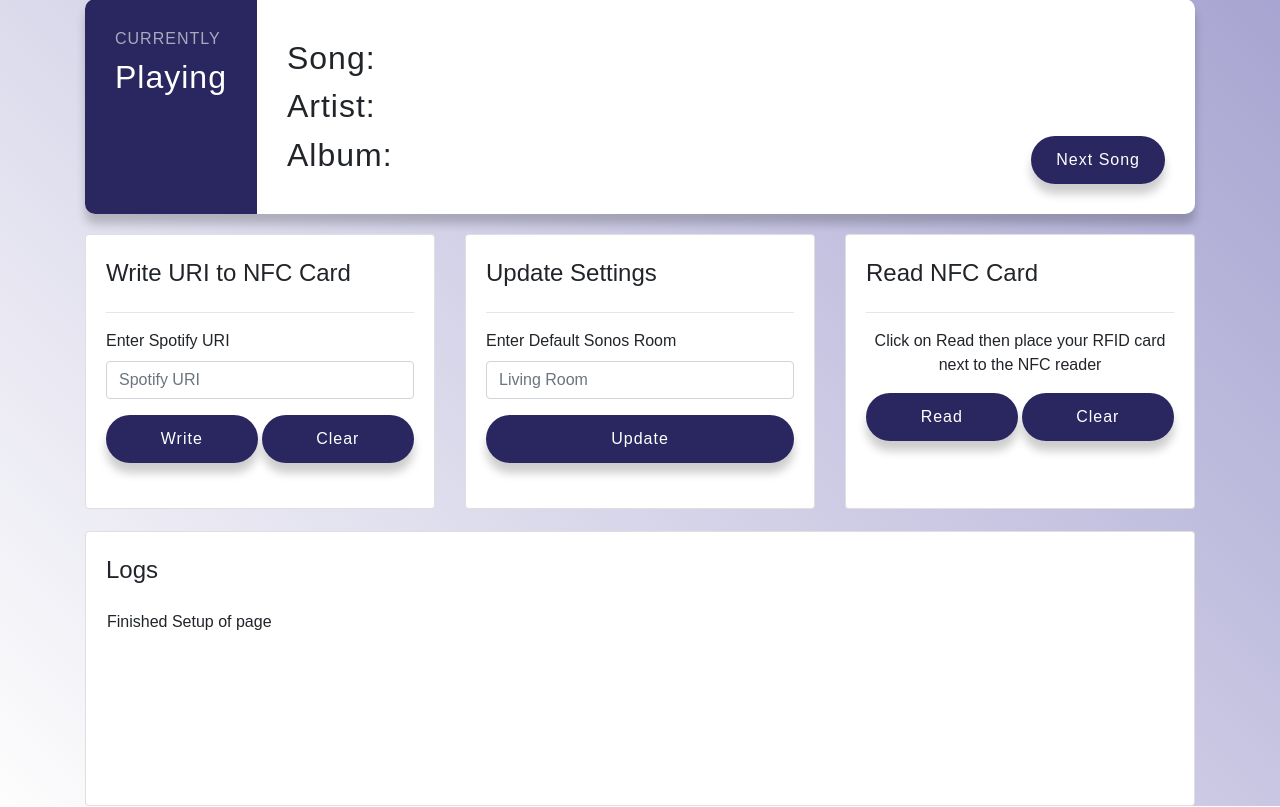
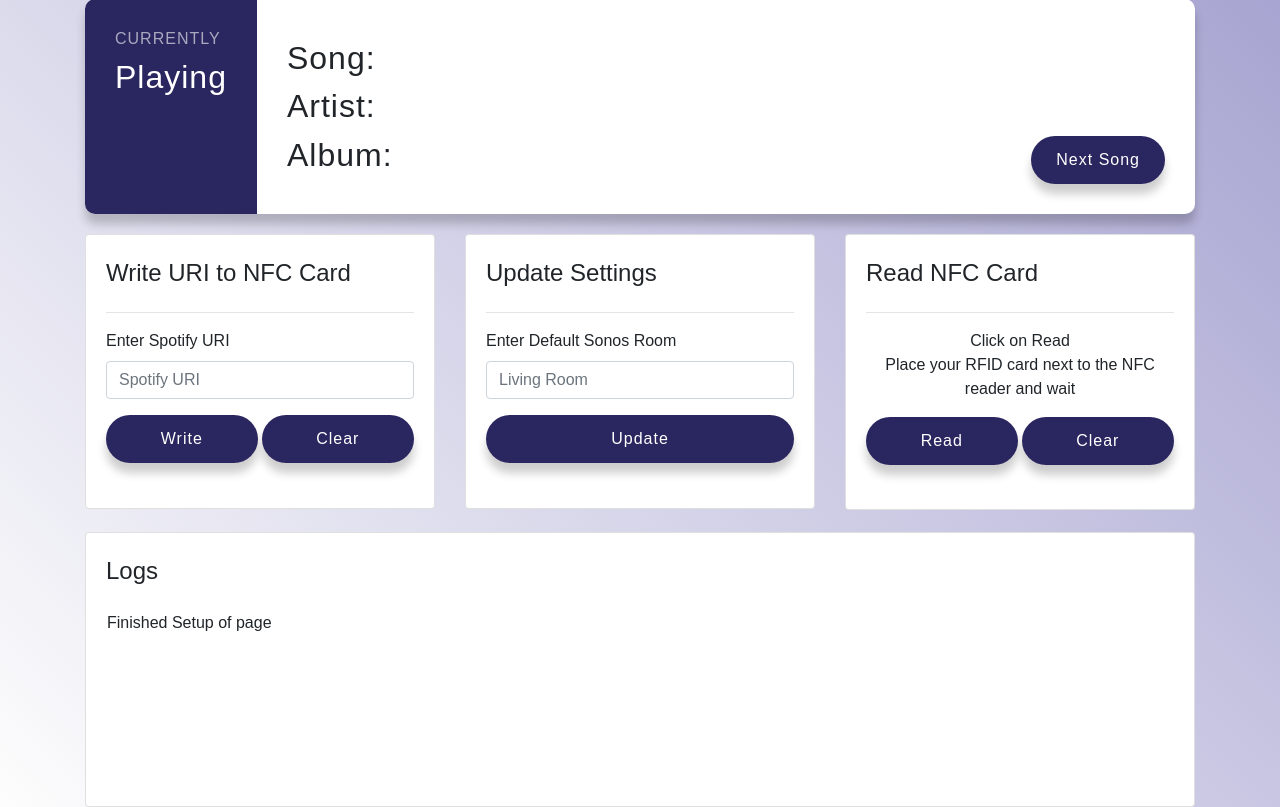
Before and after one commit to AndrewSkea/Spotify-NFC-Jukebox, a Flask app: page / in a window 1280 px wide. Shown: the part 101-908 px from the top of the page. Run offline with Flask 2, Linux system fonts and the light colour scheme; data that the repository does not hold is empty; parts of the project's set-up code (start-up, migrations or seed data) failed here and were passed over; some libraries are stand-ins or nearby versions.

Commit message:
Updated to text

```diff
--- a/jukebox-service/templates/index.html
+++ b/jukebox-service/templates/index.html
@@ -67,7 +67,7 @@
 	<article class="card-body">
 	<h4 class="card-title mb-4 mt-1">Read NFC Card</h4>
 	<hr>
-	<p class="text-center">Click on Read then place your RFID card next to the NFC reader</p>
+	<p class="text-center">Click on Read <br> Place your RFID card next to the NFC reader and wait</p>
 	<form id="read-form" onsubmit="startRead(); return false;">
 	<div class="form-group">
 		<button type="submit" class="btn btn-two"> Read </button>
```
